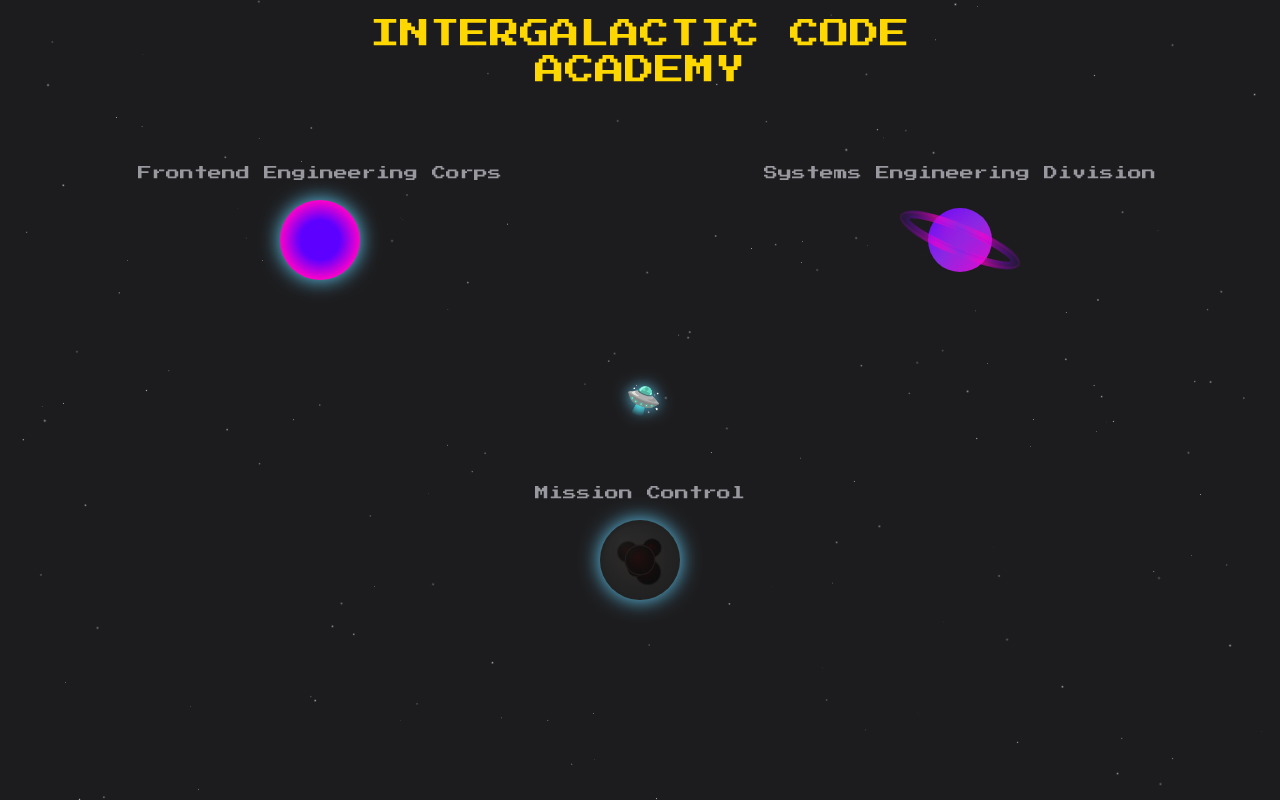
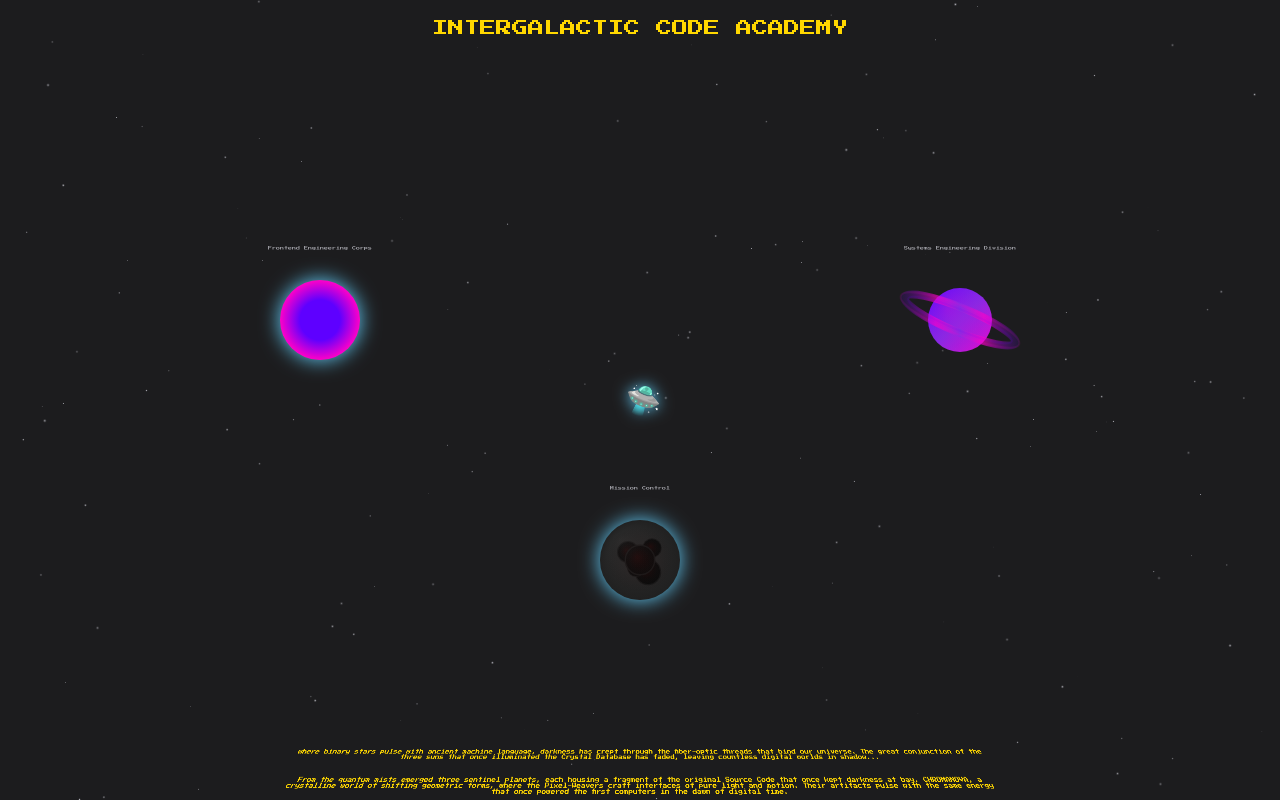
Before and after one commit to danicodes01/ica, a Next.js app: page / in a window 1280 px wide. Built offline with nearby package versions, Linux system fonts and the light colour scheme.

Commit message:
ICA002a: working on intro

```diff
--- a/app/_components/game/canvas.tsx
+++ b/app/_components/game/canvas.tsx
@@ -32,8 +32,6 @@ export default function GameCanvas({
   const [hoveredStation, setHoveredStation] = useState<Station | null>(null);
   const [stations, setStations] = useState<Station[]>([]);
   const [showIntro, setShowIntro] = useState(true);
-  const [fadeOut, setFadeOut] = useState(false);
-
   // Initialize game state using the GameState interface
   const [gameState, setGameState] = useState<GameState>({
     playerPosition: { x: 0, y: 0 },
@@ -43,26 +41,14 @@ export default function GameCanvas({
   });
 
   // Intro sequence effect
+
   useEffect(() => {
-    const crawlContainer = document.querySelector(
-      '.starwars-crawl',
-    ) as HTMLElement;
-    if (crawlContainer) {
-      crawlContainer.style.animationDuration = '10s'; // Slower scroll speed
-    }
-
-    const timer = setTimeout(() => {
-      setFadeOut(true);
-    }, 6000); // Extend delay for fade out
-
+    // Just wait for animation to finish then hide
     const hideTimer = setTimeout(() => {
       setShowIntro(false);
-    }, 6000); // Match fade-out timing
+    }, 42000); // 90s for animation + 2s buffer
 
-    return () => {
-      clearTimeout(timer);
-      clearTimeout(hideTimer);
-    };
+    return () => clearTimeout(hideTimer);
   }, []);
 
   // Update stations when dimensions change
@@ -138,17 +124,25 @@ export default function GameCanvas({
 
     ctx.save();
     // Set the font to Press Start 2P
-    ctx.font = `${isHovered ? '16px' : '14px'} 'Press Start 2P'`;
+    ctx.font = `${isHovered ? '7px' : '4px'} 'Press Start 2P'`;
     ctx.textAlign = 'center';
     ctx.fillStyle = isHovered ? COLORS.accent : COLORS.foreground;
 
     // Draw the station name
-    ctx.fillText(station.name, x, y - radius - 20);
-
+    ctx.fillText(station.name, x, y - radius - 30);
     // Draw description if hovered
     if (isHovered) {
-      ctx.font = '12px Press Start 2P';
-      ctx.fillText(station.description, x, y - radius - 40);
+      ctx.font = '2px Press Start 2P';
+
+      const words = station.description.split(' ');
+      const halfLength = Math.ceil(words.length / 2);
+
+      const line1 = words.slice(0, halfLength).join(' ');
+      const line2 = words.slice(halfLength).join(' ');
+
+      // Draw each line with spacing
+      ctx.fillText(line1, x, y - radius - 55);
+      ctx.fillText(line2, x, y - radius - 45);
     }
     ctx.restore();
   };
@@ -359,26 +353,104 @@ export default function GameCanvas({
   return (
     <div ref={containerRef} className='fixed inset-0 bg-[#1C1C1EFF]'>
       {showIntro && (
-        <div
-          className={`fixed inset-0 flex items-center justify-center z-50 transition-opacity duration-1000 ${
-            fadeOut ? 'opacity-0' : 'opacity-100'
-          }`}
-        >
+        <div className='fixed inset-0 z-50'>
           <div className='starwars-container'>
             <div className='starwars-crawl'>
-              <div className='starwars-title'>INTERGALACTIC CODE ACADEMY</div>
               <div className='starwars-content'>
-                <p>In a digital galaxy far, far away...</p>
                 <p>
-                  Aspiring developers embark on an epic journey through the
-                  cosmos of code.
+                  where binary stars pulse with ancient machine language,
+                  darkness has crept through the fiber-optic threads that bind
+                  our universe. The great conjunction of the three suns that
+                  once illuminated the Crystal Database has faded, leaving
+                  countless digital worlds in shadow...
                 </p>
+
                 <p>
-                  Your mission, should you choose to accept it, is to navigate
-                  through our celestial learning stations, conquering challenges
-                  and expanding your programming prowess.
+                  From the quantum mists emerged three sentinel planets, each
+                  housing a fragment of the original Source Code that once kept
+                  darkness at bay. CHROMANOVA, a crystalline world of shifting
+                  geometric forms, where the Pixel-Weavers craft interfaces of
+                  pure light and motion. Their artifacts pulse with the same
+                  energy that once powered the first computers in the dawn of
+                  digital time.
                 </p>
-                <p>May the code be with you...</p>
+
+                <p>
+                  SYNTAXIA, realm of the Logic-Singers, where streams of pure
+                  code flow like rivers through valleys of circuitry. Its
+                  inhabitants, evolved from pure energy, speak in algorithms and
+                  dream in recursive patterns. They remember the ancient days
+                  when all planets could communicate through a universal
+                  programming language, before the Great Corruption fragmented
+                  their digital tongues.
+                </p>
+
+                <p>
+                  And QUANTUMCORE, the mysterious sphere where reality and code
+                  intertwine. Here, the Quantum-Mystics meditate in vast
+                  data-temples, their consciousness existing simultaneously
+                  across multiple execution threads. They alone remember the
+                  prophecy of the Luminous Protocol, encrypted in their genetic
+                  algorithms by the ancient Programmer-Sages.
+                </p>
+
+                <p>
+                  For a thousand cycles, these worlds fought separately against
+                  the encroaching void, watching as one digital civilization
+                  after another succumbed to the darkness - their systems
+                  corrupted, their data scrambled, their light extinguished. The
+                  darkness feeds on isolation, turning once-vibrant networks
+                  into dead zones of binary decay.
+                </p>
+
+                <p>
+                  But in their darkest hour, when the shadow-virus threatened to
+                  consume even their quantum-shielded networks, the three worlds
+                  discovered an ancient truth: their unique coding disciplines
+                  were never meant to be separate. Like the shards of a broken
+                  crystal, they were fragments of a greater whole.
+                </p>
+
+                <p>
+                  Through the combined wisdom of the Pixel-Weavers,
+                  Logic-Singers, and Quantum-Mystics, they deciphered the
+                  prophecy of the Luminous Protocol - an ancient system that
+                  could rewrite the basic architecture of their universe,
+                  transforming darkness into light through the power of pure
+                  code. But the Protocol demands a precision they alone cannot
+                  achieve...
+                </p>
+
+                <p>
+                  It speaks of a chosen compiler - a Code Jedi from beyond the
+                  dark firewall, whose consciousness can bridge their different
+                  coding paradigms. One who can weave together the visual magic
+                  of CHROMANOVA, the logical symphonies of SYNTAXIA, and the
+                  quantum riddles of QUANTUMCORE.
+                </p>
+
+                <p>
+                  You are that chosen one. As the darkness spreads, corrupting
+                  repositories and consuming entire server clusters, you must
+                  master each planets sacred coding arts. Learn the ways of the
+                  Pixel-Weavers, channel the algorithms of the Logic-Singers,
+                  and unlock the quantum mysteries of the Code-Mystics.
+                </p>
+
+                <p>
+                  But time grows short. The dark force spreads like a virus
+                  through the galaxys networks, leaving dead code and corrupted
+                  data in its wake. The three planets combined powers can hold
+                  back the darkness only for so long. Only by mastering their
+                  three disciplines and implementing the Luminous Protocol can
+                  you help restore light to the digital universe...
+                </p>
+
+                <p>
+                  Now, young Code Jedi, your training begins. May your functions
+                  be pure, your algorithms true, and may the Source be with you
+                  always...
+                </p>
               </div>
             </div>
           </div>
@@ -387,7 +459,7 @@ export default function GameCanvas({
 
       {/* Game Title */}
       <div className='fixed top-4 left-1/2 transform -translate-x-1/2 pointer-events-none'>
-        <h1 className='font-ps2p text-[color:var(--game-text)] text-3xl text-center'>
+        <h1 className='font-ps2p text-[color:var(--game-text)] text-1xl text-center'>
           INTERGALACTIC CODE ACADEMY
         </h1>
       </div>
--- a/app/globals.css
+++ b/app/globals.css
@@ -119,140 +119,59 @@ a {
   }
 }
 
-.perspective-800 {
-  perspective: 800px;
+
+/* In globals.css, consolidate the crawl styling: */
+.starwars-container {
+  position: fixed;
+  inset: 0;
+  width: 100%;
+  height: 120vh;
+  overflow: hidden;
+  perspective: 360px;
 }
 
-.rotate-x-60 {
-  transform: rotateX(60deg);
+.starwars-crawl {
+  position: absolute;
+  top: 100%;
+  left: 50%;
+  width: 100%;
+  transform: translateX(-50%) rotateX(40deg);
+  transform-origin: 50% 100%;
+  animation: starwars-crawl 90s linear;
 }
 
-.animate-scroll {
-  animation: scroll 20s linear;
+.starwars-content {
+  color: #FFD700;
+  line-height: 1;  /* Reduced line height for larger text */
+  text-align: center;  /* Changed to center like in the image */
 }
 
-.duration-2000 {
-  transition-duration: 2000ms;
-}
-
-/* Game text styles */
-.station-label {
-  font-family: "Press Start 2P", serif;
-
-  color: var(--game-text);
-  text-align: center;
-}
-
-.station-title {
-  font-size: 0.875rem;
-  margin-bottom: 0.5rem;
-}
-
-.station-subtitle {
-  font-size: 0.75rem;
-  opacity: 0.75;
-}
-
-.game-title {
-  font-size: 5rem;
-  text-align: center;
+.starwars-content p {
+  margin: 3em 0;
+  font-size: .5rem
 }
 
 @keyframes starwars-crawl {
   0% {
-    transform: translateY(100vh) scale(1) rotateX(20deg);
+    top: 100%;
+    opacity: 1;
+  }
+  85% {
+    opacity: 1;
   }
   100% {
-    transform: translateY(-200vh) scale(0.5) rotateX(20deg);
+    top: -100%;
+    opacity: 0;
   }
 }
 
-.starwars-container {
-  position: absolute;
-  bottom: 0;
-  width: 100%;
-  overflow: hidden;
-  perspective: 400px;
-}
+@media (max-width: 412px) {
+  .starwars-content {
+    font-size: 1rem;
 
-.starwars-crawl {
-  font-family: "Press Start 2P", serif;
-  font-size: 1.2rem;
-  line-height: 1.8;
-  color: var(--game-text);
-  transform: rotateX(25deg) translateZ(0);
-  transform-origin: bottom center;
-  animation: crawl 80s linear;
-  text-align: center;
-  width: 80%;
-  margin: 0 auto;
-}
-
-.starwars-title {
-  margin-bottom: 2rem;
-  font-size: 3rem;
-  text-align: center;
-}
-
-.starwars-content {
-  text-align: justify;
-}
-
-@keyframes crawl {
-  0% {
-    transform: rotateX(25deg) translateY(100%);
-    opacity: 1;
   }
-  20% {
-    opacity: 1;
-  }
-  50% {
-    opacity: 0.5;
-  }
-  70% {
-    opacity: 0.3;
-  }
-  100% {
-    transform: rotateX(25deg) translateY(-150%);
-    opacity: 0.2;
+  .starwars-content p {
+    margin: 2em 0;
+    font-size: .5rem;
   }
 }
-
-/* Mobile styles */
-@media (max-width: 768px) {
-  .starwars-container {
-    perspective: 300px; /* Reduce perspective for better mobile viewing */
-  }
-
-  .starwars-crawl {
-    font-size: 1rem;
-    line-height: 1.6;
-    width: 90%; /* Wider text area on mobile */
-    animation: crawl-mobile 60s linear; /* Shorter distance, slower speed */
-  }
-
-  .starwars-title {
-    font-size: 2rem; /* Smaller title on mobile */
-    margin-bottom: 1.5rem;
-  }
-
-  @keyframes crawl-mobile {
-    0% {
-      transform: rotateX(20deg) translateY(100%);
-      opacity: 1;
-    }
-    30% {
-      opacity: 1;
-    }
-    60% {
-      opacity: 0.7;
-    }
-    90% {
-      opacity: 0.4;
-    }
-    100% {
-      transform: rotateX(20deg) translateY(-80%); /* Reduced travel distance */
-      opacity: 0;
-    }
-  }
-}
```
Also changed, not shown: app/_data/stations.ts (+20 -20 lines).
